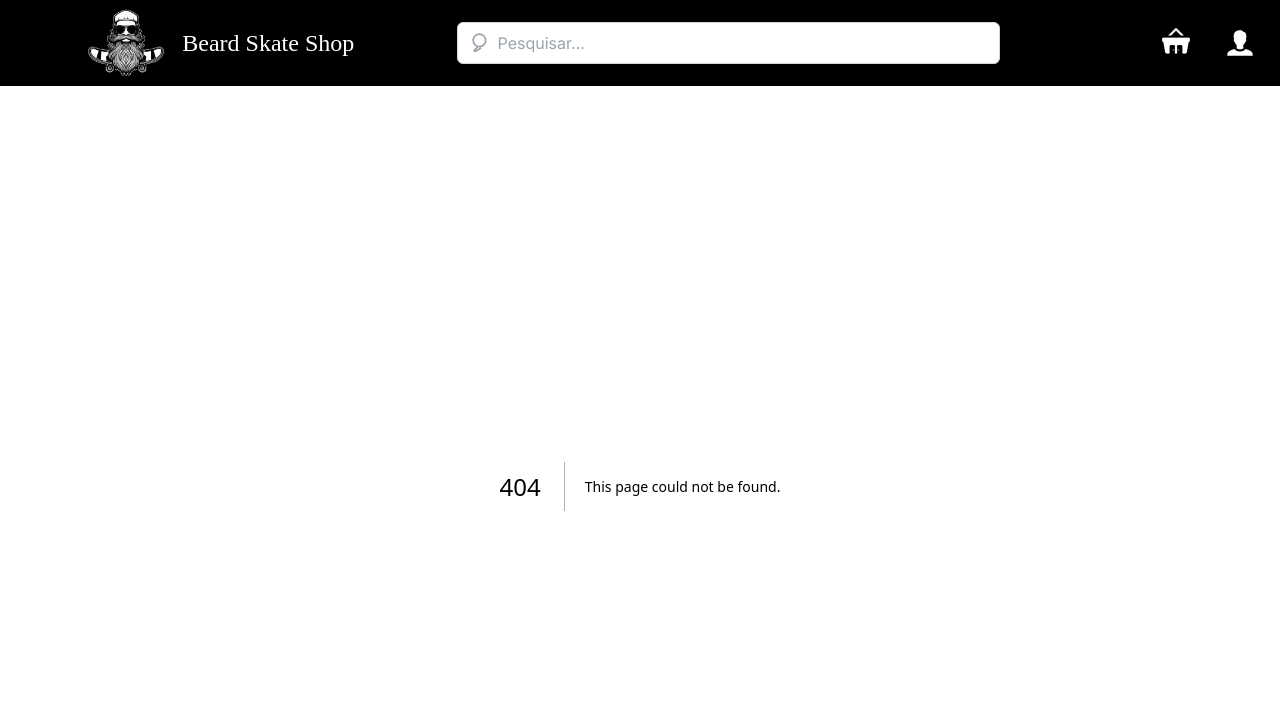
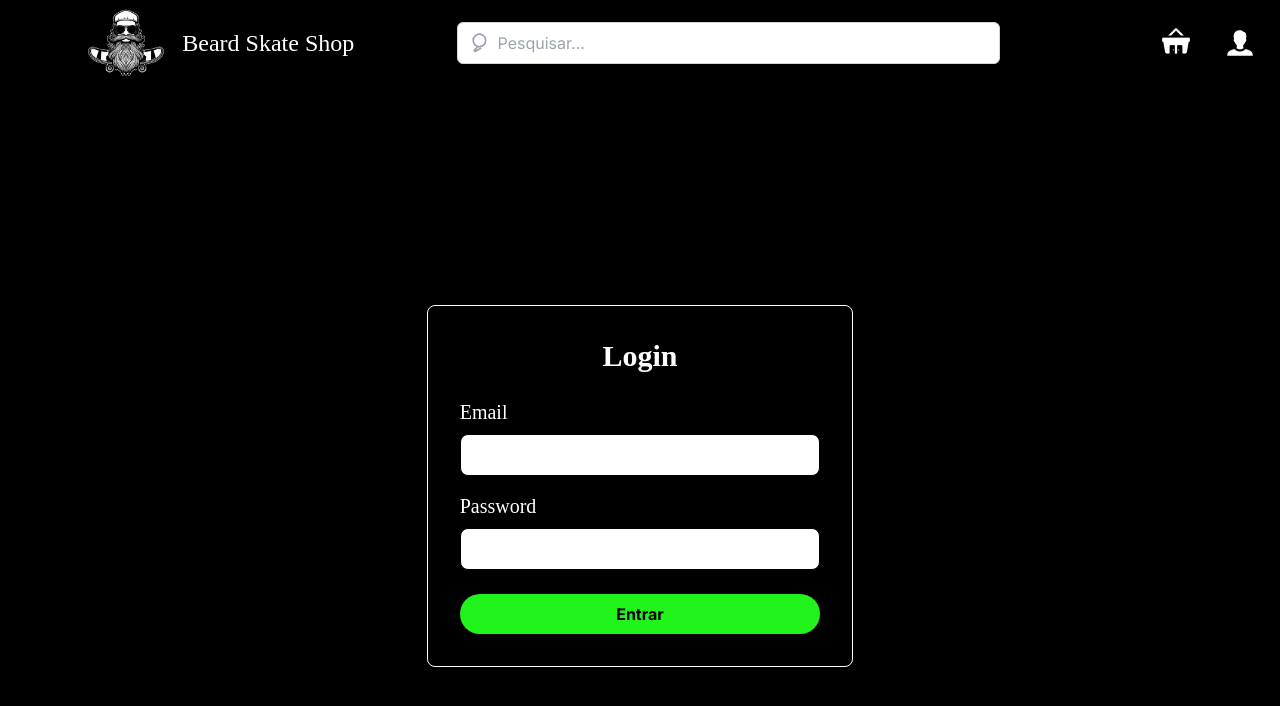
Before and after one commit to TallesCrhistian/beard-skate-shop, a Next.js app: page /Login in a window 1280 px wide. Before the commit this address had no page. Shown: the top 706 px of the page. Built offline with nearby package versions, Linux system fonts and the light colour scheme; a web font is replaced by a local one.

Commit message:
feat:adiciona brand e product

```diff
--- /dev/null
+++ b/src/Components/Brand/Brand.tsx
@@ -0,0 +1,14 @@
+import Button from "../Button/Button";
+import { BrandType } from "./BrandType";
+
+const Brand: React.FC<BrandType> = ({ name, description, styleH1, styleP }) => {
+    return (
+        <section className="flex flex-col mt-3 text-center justify-center items-center md:w-4/5 mx-auto p-4">
+            <h1 className={`text-white p-8 ${styleH1}`}>{name}</h1>
+            <p className={`text-white p-8 ${styleP}`}>{description}</p>
+            <Button label={"VER MAIS"} href={"/"} styleLink={"w-80"} styleParaghaph={"text-xl"} styleImage={"w-12 h-12"} />
+        </section>
+    );
+}
+
+export default Brand;
--- /dev/null
+++ b/src/Components/Brand/BrandType.ts
@@ -0,0 +1,7 @@
+export interface BrandType
+{
+    name:string
+    description:string
+    styleH1:string
+    styleP:string
+}
--- /dev/null
+++ b/src/Components/Button/Button.tsx
@@ -0,0 +1,15 @@
+import Link from "next/link";
+import Image from "next/image"
+import { ButtonType } from "./ButtonType";
+import ArrowCircle from '/public/images/ArrowCircleRight.png';
+
+const Button: React.FC<ButtonType> = ({label, href, styleImage, styleLink, styleParaghaph}) => {
+    return(
+        <Link href={href} className={`bg-primary-green flex text-center justify-center items-center cursor-pointer ${styleLink}`}>
+        <p className={`font-black font-inter mr-3 ${styleParaghaph}`}>{label}</p>
+        <Image src={ArrowCircle} alt="arrow circle" className={`${styleImage}`} />
+    </Link>
+    );
+}
+
+export default Button;
--- /dev/null
+++ b/src/Components/Button/ButtonType.ts
@@ -0,0 +1,8 @@
+export interface ButtonType
+{
+    label:string
+    href:string
+    styleLink:string
+    styleParaghaph:string
+    styleImage:string
+}
--- a/src/Components/CardProduct/CardProduc.tsx
+++ b/src/Components/CardProduct/CardProduc.tsx
@@ -4,6 +4,7 @@ import { useRouter } from 'next/navigation'; // Import do router para cliente
 import { CardProductType } from "./CardProductType";
 import Line from '/public/images/Line.png';
 import ArrowCircle from '/public/images/ArrowCircleRight.png';
+import Link from 'next/link';
 
 const CardProduct: React.FC<CardProductType> = ({ conditition, imageAlt, imageSrc, name, price }) => {
     const router = useRouter(); // Certifique-se de usar o hook correto para navegação
@@ -12,19 +13,21 @@ const CardProduct: React.FC<CardProductType> = ({ conditition, imageAlt, imageSr
         router.push('/Product'); // Navega para a página desejada
     };
 
+    const productRoute : string = "/Product";
+
     return (
         <div className="w-48 sm:w-60 flex flex-col justify-center items-center text-center p-3">
-            <div onClick={handleClick} className="p-2 flex justify-center border w-full items-center">
+            <Link href={productRoute} onClick={handleClick} className="p-2 flex justify-center border w-full items-center">
                 <Image src={imageSrc} alt={imageAlt} />
-            </div>
+            </Link>
             <p className="text-white mt-2 mb-2">{name}</p>
             <Image src={Line} alt="line logo" />
             <p className="text-white mt-2">R$ {price}</p>
             <p className="text-white font-inter mb-2">{conditition}</p>
-            <div onClick={handleClick} className="bg-primary-green flex w-40 h-12 text-center justify-center items-center cursor-pointer">
+            <Link href={productRoute} className="bg-primary-green flex w-40 h-12 text-center justify-center items-center cursor-pointer">
                 <p className="text-base font-black font-inter mr-3">COMPRAR</p>
                 <Image src={ArrowCircle} alt="arrow circle" className="w-6 h-6" />
-            </div>
+            </Link>
         </div>
     );
 }
--- /dev/null
+++ b/src/Components/FloatingButton/FloatingButton.tsx
@@ -0,0 +1,42 @@
+'use client'
+import { useState, useEffect } from 'react';
+import Link from 'next/link';
+import Image from 'next/image';
+import ArrowCircle from '/public/images/ArrowCircleRight.png';
+
+const FloatingLink: React.FC = () => {
+  const [isVisible, setIsVisible] = useState<boolean>(false);
+  let timeoutId: ReturnType<typeof setTimeout>;
+
+  const handleScroll = () => {
+    setIsVisible(true);
+
+    clearTimeout(timeoutId);
+    timeoutId = setTimeout(() => {
+      setIsVisible(false);
+    }, 1500);
+  };
+
+  useEffect(() => {
+    window.addEventListener('scroll', handleScroll);
+
+    return () => {
+      window.removeEventListener('scroll', handleScroll);
+      clearTimeout(timeoutId);
+    };
+  }, []);
+
+  return (
+    <Link
+      href=""
+      className={`md:hidden fixed bottom-0 left-0 bg-primary-green flex md:w-80 w-full md-ml-12 h-12 text-center justify-center items-center cursor-pointer transition-opacity duration-500 ${
+        isVisible ? 'opacity-100' : 'opacity-0'
+      }`}
+    >
+      <p className="text-2xl font-black font-inter mr-3">COMPRAR</p>
+      <Image src={ArrowCircle} alt="arrow circle" className="w-10 h-10" />
+    </Link>
+  );
+};
+
+export default FloatingLink;
--- a/src/Components/Product/Product.tsx
+++ b/src/Components/Product/Product.tsx
@@ -4,8 +4,14 @@ import Carousel from "../Carousel/Carousel";
 import SewingTape from "@/images/SewingTape.png";
 import ButtonList from "../ButtonList/ButtonList";
 import Paint from "@/images/Paint.png";
+import Link from 'next/link';
+import FloatingButton from "../FloatingButton/FloatingButton";
+import ArrowCircle from '/public/images/ArrowCircleRight.png';
+import Brand from "../Brand/Brand";
 
 const Product: React.FC = () => {
+
+    const description:string = "Element is a renowned skateboarding and lifestyle brand that was founded in 1992. The brand is inspired by the four natural elements—wind, water, fire, and earth—and has grown from its underground roots in the skateboarding scene to a globally recognized name. Element's iconic logo features a tree, symbolizing strength, wisdom, and connection with nature, and it reflects the brand's ethos of blending urban and natural environments."
 
     const stringList = [
         <Image key={1} src={TShirt} alt="T-shirt" />
@@ -15,27 +21,31 @@ const Product: React.FC = () => {
 
     return (
         <div className="w-full">
+            <div className="md:flex">
+                <div className=" md:w-1/2">
                     <Carousel items={stringList} />
-            <div className="text-center">
+                </div>
+                <div className="md:w-1/2 md:pl-14">
+                    <div className="text-center md:pt-10 md:p-5 md:text-start">
                         <h2 className="text-white font-inter text-3xl font-bold mb-3">Camiset Element</h2>
                         <h3 className="text-white font-inter text-3xl font-bold mb-4">R$ 299,99</h3>
                         <p className="text-white font-inter text-xl">6x de R$60,99</p>
                         <p className="text-white font-inter text-xl">5% de desconto a vista!</p>
                     </div>
-            <div className="flex mt-7 p-5 text-center items-center justify-start">
+                    <div className="flex mt-7 p-5 text-center items-center justify-start ">
                         <Image key={10} src={SewingTape} alt="fita" />
                         <h4 className="text-white font-inter text-2xl font-bold ml-2">Tamanho</h4>
                         <p className="underline text-gray-300 font-inter ml-6">ver medidas</p>
                     </div>
-            <div className="flex">
-                <ButtonList/>
+                    <div className="flex ">
+                        <ButtonList />
                     </div>
                     <section className="p-5 text-center items-center justify-start">
                         <div className="flex">
                             <Image key={10} src={Paint} alt="fita" />
                             <h5 className="text-white font-inter text-2xl font-bold ml-2">Cor</h5>
                         </div>
-                <div className="flex p-5">
+                        <div className="flex p-5 ">
                             {colors.map((color, index) => (
                                 <div key={index} className="flex flex-col items-center mr-4">
                                     {/* Circulo */}
@@ -47,6 +57,16 @@ const Product: React.FC = () => {
                             ))}
                         </div>
                     </section>
+                   <FloatingButton/>
+                    <Link
+                        href=""
+                        className={'hidden md:flex bg-primary-green md:w-80 w-full ml-12 h-12 text-center justify-center items-center cursor-pointer transition-opacity duration-500'}>
+                        <p className="text-2xl font-black font-inter mr-3">COMPRAR</p>
+                        <Image src={ArrowCircle} alt="arrow circle" className="w-10 h-10" />
+                    </Link>
+                </div>
+            </div>
+            <Brand description={description} name="ELEMENT" styleH1="text-4xl md:text-5xl font-brush" styleP="font-inter md:text-2xl" key={1}/>
         </div>
     );
 }
--- /dev/null
+++ b/src/app/Login/page.tsx
@@ -0,0 +1,58 @@
+'use client'
+import React, { useState } from 'react';
+
+const LoginForm: React.FC = () => {
+  const [email, setEmail] = useState('');
+  const [password, setPassword] = useState('');
+
+  const handleSubmit = (e: React.FormEvent<HTMLFormElement>) => {
+    e.preventDefault();
+    // Lógica de autenticação aqui
+    console.log('Email:', email);
+    console.log('Password:', password);
+  };
+
+  return (
+    <div className="flex justify-center items-center min-h-screen bg-black">
+      <div className="bg-primary-black border border-white p-8 rounded-lg shadow-lg m-4 w-full md:w-1/3">
+        <h2 className="text-3xl font-brush mb-6 text-center text-white font-bold">Login</h2>
+        <form onSubmit={handleSubmit}>
+          <div className="mb-4">
+                      <label htmlFor="email" className="block text-white text-xl  font-brush mb-2">
+              Email
+            </label>
+            <input
+              type="email"
+              id="email"
+              value={email}
+              onChange={(e) => setEmail(e.target.value)}
+              required
+              className="w-full px-3 py-2 border border-primary-black rounded-lg focus:outline-none focus:ring-2 focus:ring-blue-400"
+            />
+          </div>
+          <div className="mb-6">
+            <label htmlFor="password" className="block text-xl text-white font-brush mb-2">
+              Password
+            </label>
+            <input
+              type="password"
+              id="password"
+              value={password}
+              onChange={(e) => setPassword(e.target.value)}
+              required
+              className="w-full px-3 py-2 border border-primary-black rounded-lg focus:outline-none focus:ring-2 focus:ring-blue-400"
+            />
+          </div>
+          <button
+            type="submit"
+            className="w-full  text-primary-black  font-bold font-inter py-2 px-4 rounded-3xl  bg-primary-green transition-colors duration-300"
+          >
+            Entrar
+          </button>
+        </form>
+      </div>
+    </div>
+  );
+};
+
+export default LoginForm;
--- a/src/app/Product/layout.tsx
+++ b/src/app/Product/layout.tsx
@@ -1,6 +1,3 @@
-import NavBarMidScreen from "@/Components/Header/NavBarMidScreen";
-import NavBarMobile from "@/Components/Header/NavBarMobile";
-
 
 export default function Layout({ children }: { children: React.ReactNode }) {
   return (
```
Lines whose indentation alone changed are shown as unchanged.
